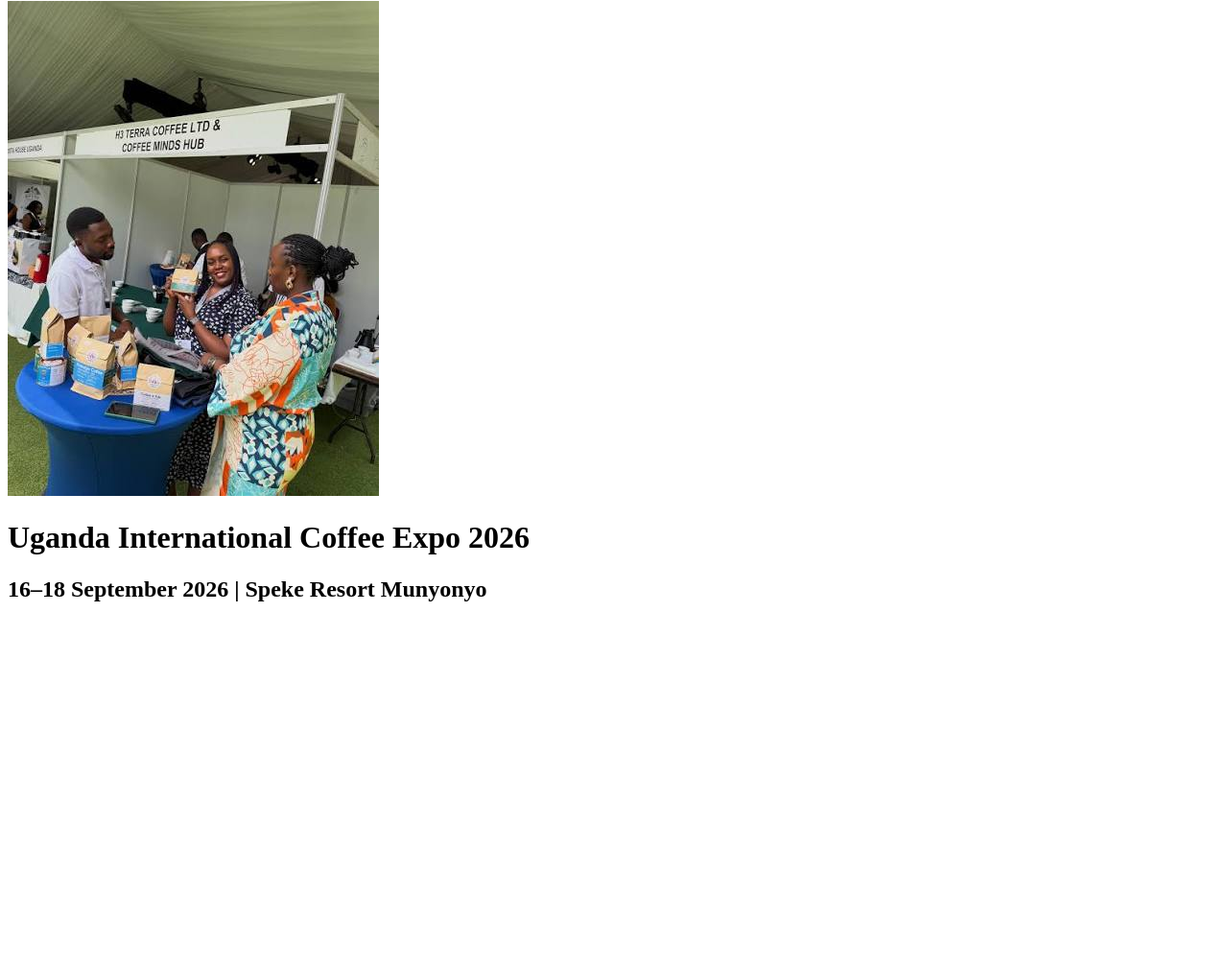
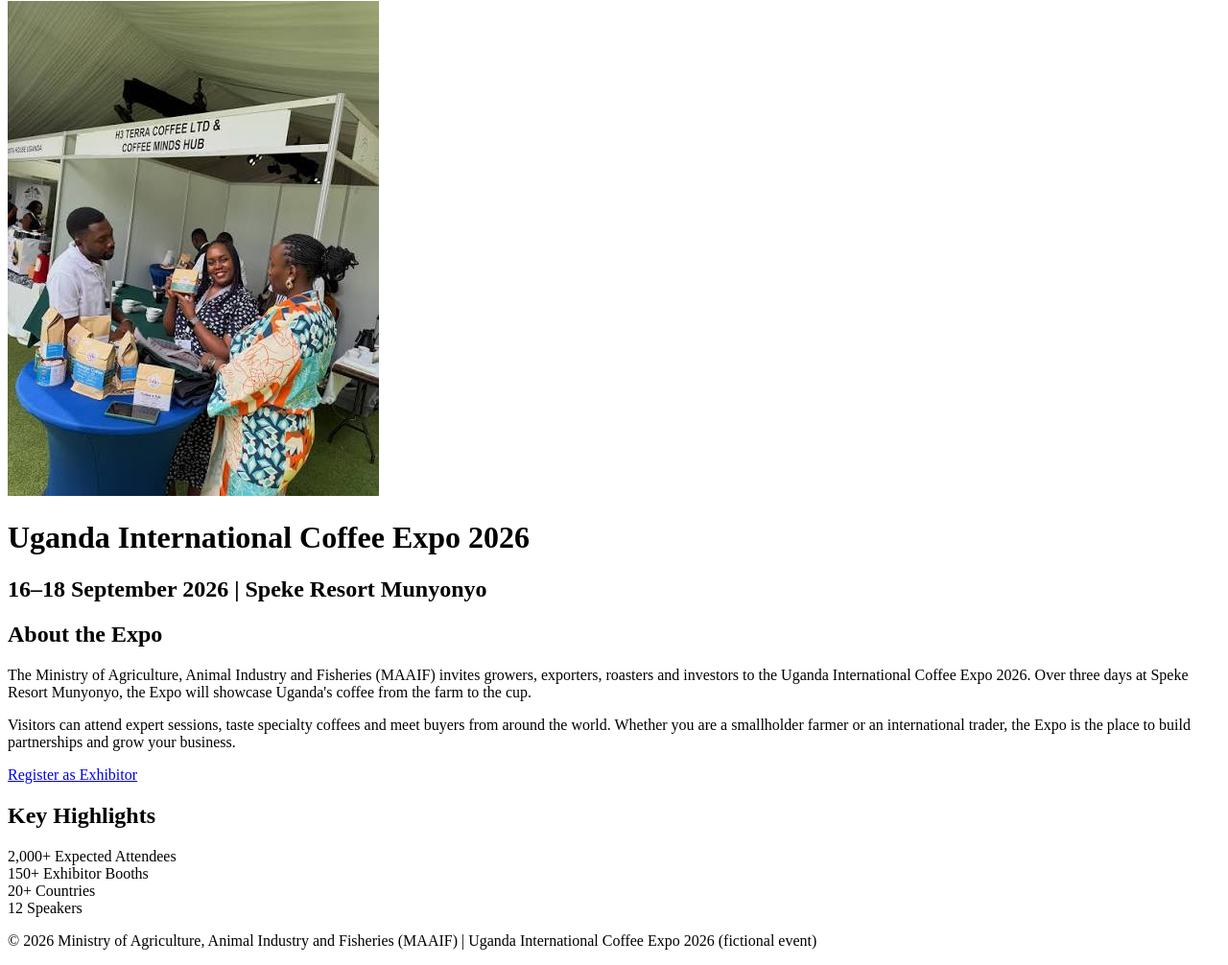
Before and after one commit to Patrickodida/coffee-expo-2026-website, a plain HTML site: page index.html in a window 1280 px wide. Shown: the part 111-1117 px from the top of the page at 96% size. Before the commit the page ends 800 px from the top, so only its background shows below. Drawn offline with Linux system fonts and the light colour scheme.

Commit message:
Homepage - Add about the expo section, key highlights section, and the footer

```diff
--- a/index.html
+++ b/index.html
@@ -25,11 +25,40 @@
     </header>
 
     <main>
+        <section class="section overview">
+            <h2>About the Expo</h2>
+            <p>The Ministry of Agriculture, Animal Industry and Fisheries (MAAIF) invites growers, exporters, roasters and investors to the Uganda International Coffee Expo 2026. Over three days at Speke Resort Munyonyo, the Expo will showcase Uganda's coffee from the farm to the cup.</p>
+            <p>Visitors can attend expert sessions, taste specialty coffees and meet buyers from around the world. Whether you are a smallholder farmer or an international trader, the Expo is the place to build partnerships and grow your business.</p>
+            <div class="btn-wrap">
+                <a href="exhibitors.html" class="btn">Register as Exhibitor</a>
+            </div>
+        </section>
 
+        <section class="section">
+            <h2>Key Highlights</h2>
+            <div class="highlights">
+                <article class="info-card">
+                    <span class="number">2,000+</span>
+                    <span class="label">Expected Attendees</span>
+                </article>
+                <article class="info-card">
+                    <span class="number">150+</span>
+                    <span class="label">Exhibitor Booths</span>
+                </article>
+                <article class="info-card">
+                    <span class="number">20+</span>
+                    <span class="label">Countries</span>
+                </article>
+                <article class="info-card">
+                    <span class="number">12</span>
+                    <span class="label">Speakers</span>
+                </article>
+            </div>
+        </section>
     </main>
 
     <footer>
-
+        <p>&copy; 2026 Ministry of Agriculture, Animal Industry and Fisheries (MAAIF) | Uganda International Coffee Expo 2026 (fictional event)</p>
     </footer>
 </body>
 </html>
```
